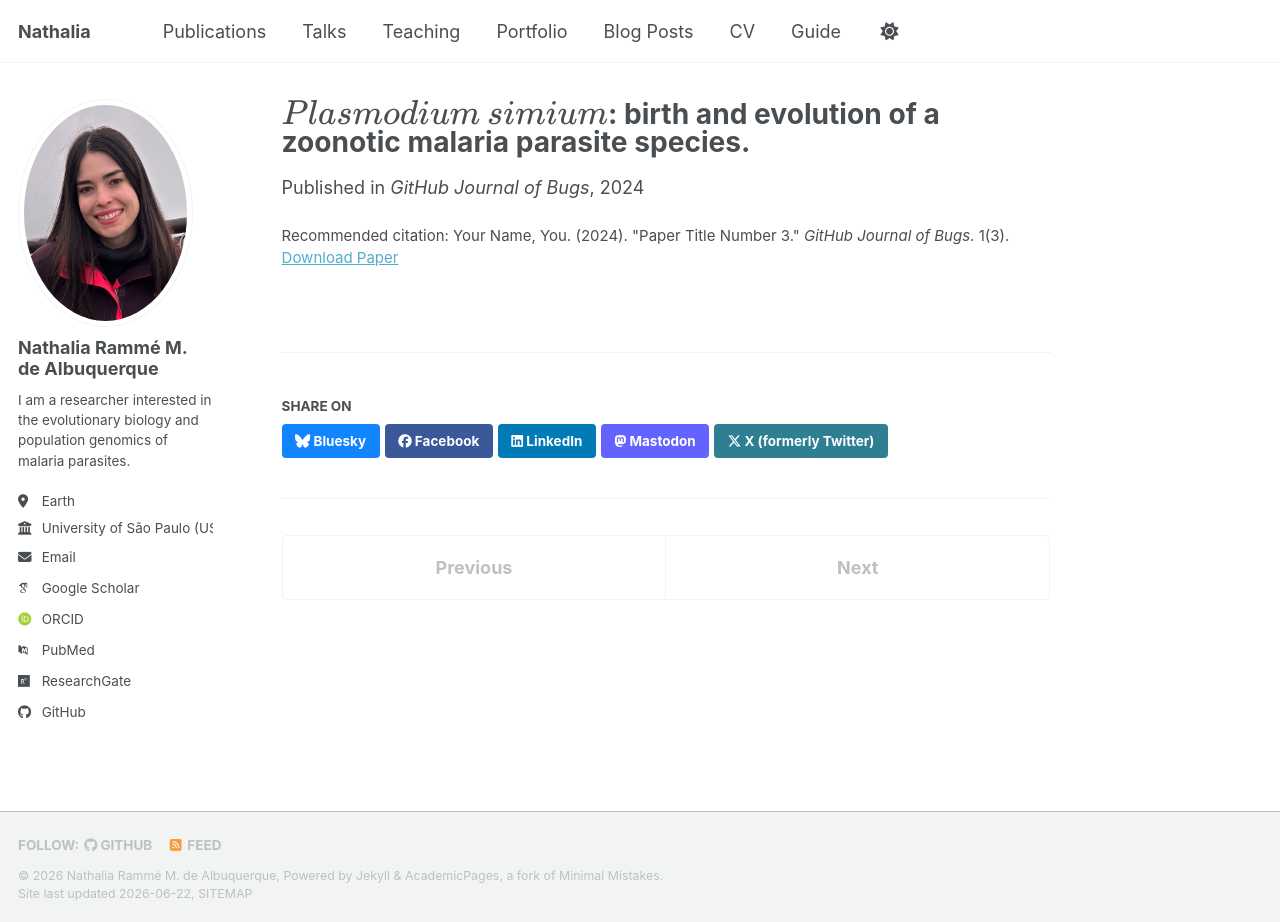
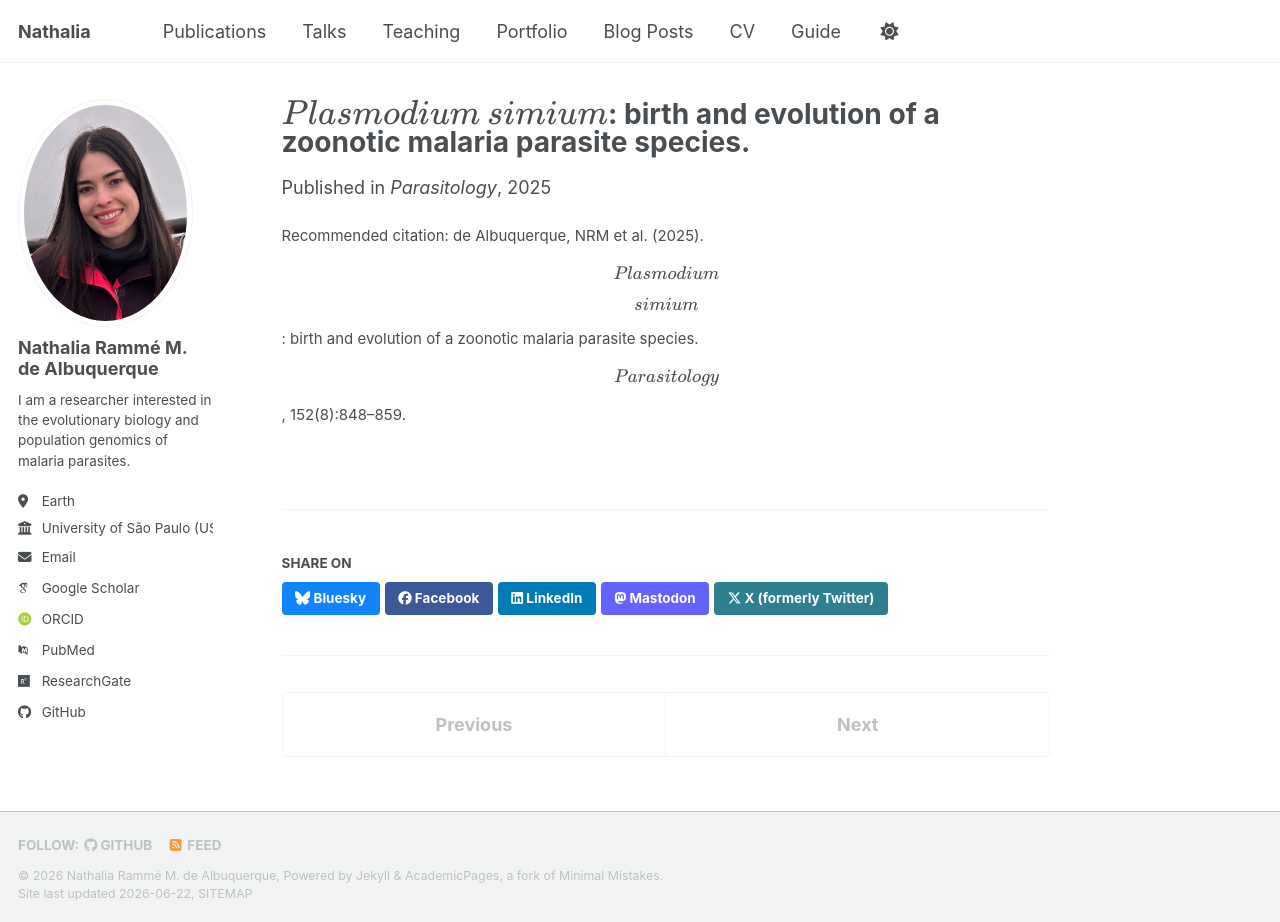
Before and after one commit to nramme/nramme.github.io, a Jekyll site: the page built from _publications/2025-06-08-paper-title-number-5.md, in a window 1280 px wide and 922 px high. Built offline with Jekyll 4.4.1, drawn with Linux system fonts in a browser that asks for light colours; some web fonts are replaced; a script bundle is joined from its source files by our own code; library files that are not in the unit come from our copies.

Commit message:
Update 2025-06-08-paper-title-number-5.md

```diff
--- a/_publications/2025-06-08-paper-title-number-5.md
+++ b/_publications/2025-06-08-paper-title-number-5.md
@@ -1,11 +1,10 @@
 ---
 title: "$$Plasmodium$$ $$simium$$: birth and evolution of a zoonotic malaria parasite species."
 collection: publications
-category: conferences
+category: manuscripts
 permalink: https://doi.org/10.1017/S0031182025100310
-excerpt: 'This paper is about a famous math equation, $$E=mc^2$$'
-date: 2024-02-17
-venue: 'GitHub Journal of Bugs'
-paperurl: 'https://academicpages.github.io/files/paper3.pdf'
-citation: 'Your Name, You. (2024). &quot;Paper Title Number 3.&quot; <i>GitHub Journal of Bugs</i>. 1(3).'
+excerpt: 'Despite greater genetic similarity to $$P. vivax$$ populations from the Amazon Basin of Brazil, regional PCA and ADMIXTURE analyses reveal a clear divergence between $$P. simium$$ and $$P. vivax$$ populations, with P. simium isolates forming a distinct cluster in both analyses. Our findings point to $$P. simium$$ as the causative agent of most, if not all, malarial infections usually attributed to $$P. vivax$$ in the southeast region of Brazil, including the Atlantic Forest and nearby urban centers.'
+date: 2025-07-16
+venue: 'Parasitology'
+citation: 'de Albuquerque, NRM et al. (2025). $$Plasmodium$$ $$simium$$: birth and evolution of a zoonotic malaria parasite species. $$Parasitology$$, 152(8):848–859.'
 ---
```
